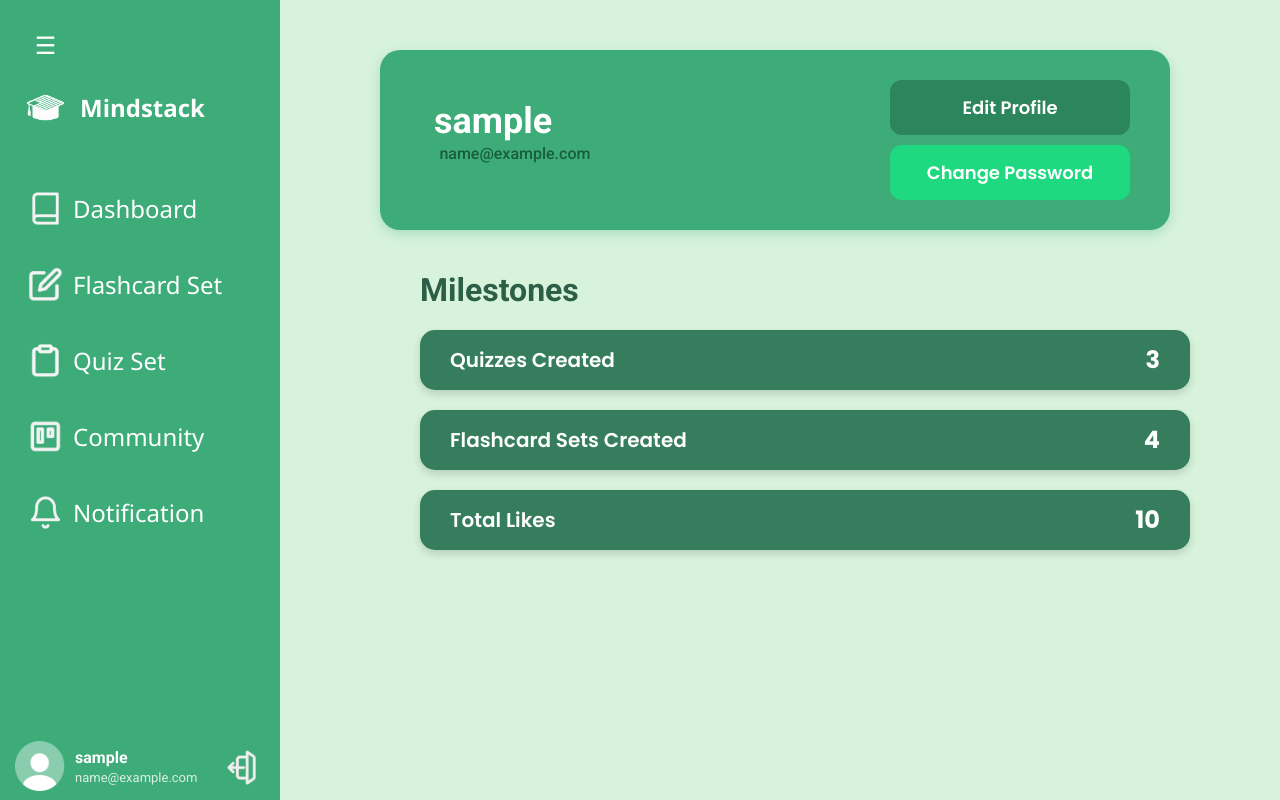
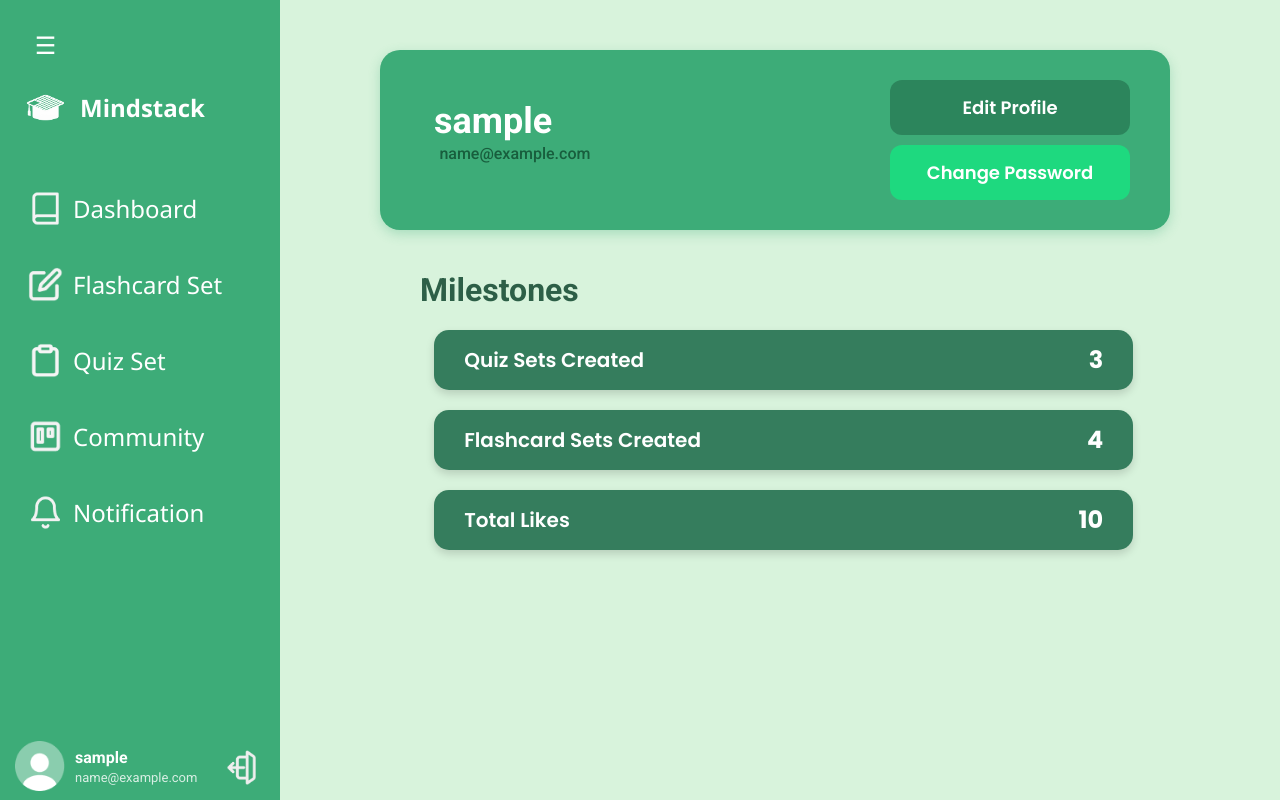
Before and after one commit to PUP-BSIT/project-techy-blinders-v2, an Angular app in the folder front-end/mind_stack/: page /app/user-profile in a window 1280 px wide. Built offline with nearby package versions, Linux system fonts and the light colour scheme; sample sign-in values are in the browser's storage.

Commit message:
fix(user-profile): fix milestone cards

```diff
--- a/front-end/mind_stack/src/app/pages/user-profile-page/user-profile-page.html
+++ b/front-end/mind_stack/src/app/pages/user-profile-page/user-profile-page.html
@@ -15,7 +15,7 @@
 
     <div class="milestone-cards">
         <div class="milestone-card">
-            <span class="milestone-label">Quizzes Created</span>
+            <span class="milestone-label">Quiz Sets Created</span>
             <span class="milestone-count">{{ quizzesCreated }}</span>
         </div>
 
--- a/front-end/mind_stack/src/app/pages/user-profile-page/user-profile-page.scss
+++ b/front-end/mind_stack/src/app/pages/user-profile-page/user-profile-page.scss
@@ -106,12 +106,13 @@
     display: flex;
     justify-content: space-between;
     align-items: center;
-    width: 100%;
+    width: 90%;
     padding: 20px 30px;
     background-color: #357d5d;
     border-radius: 15px;
     box-shadow: 0 4px 8px rgba(0, 0, 0, 0.15);
     transition: all 0.3s ease;
+    margin-left: 2%;
 }
 
 .milestone-card:hover {
```
